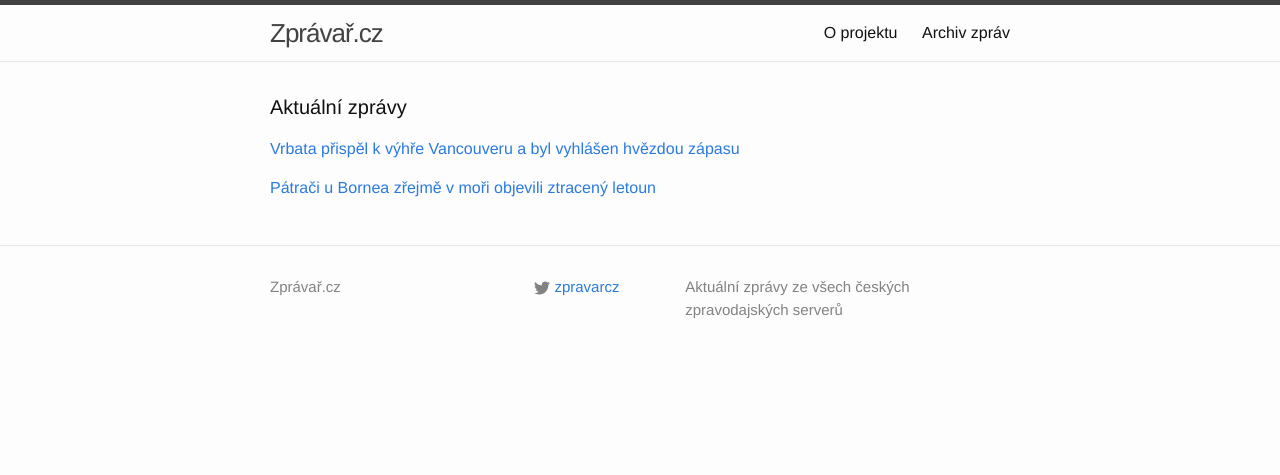
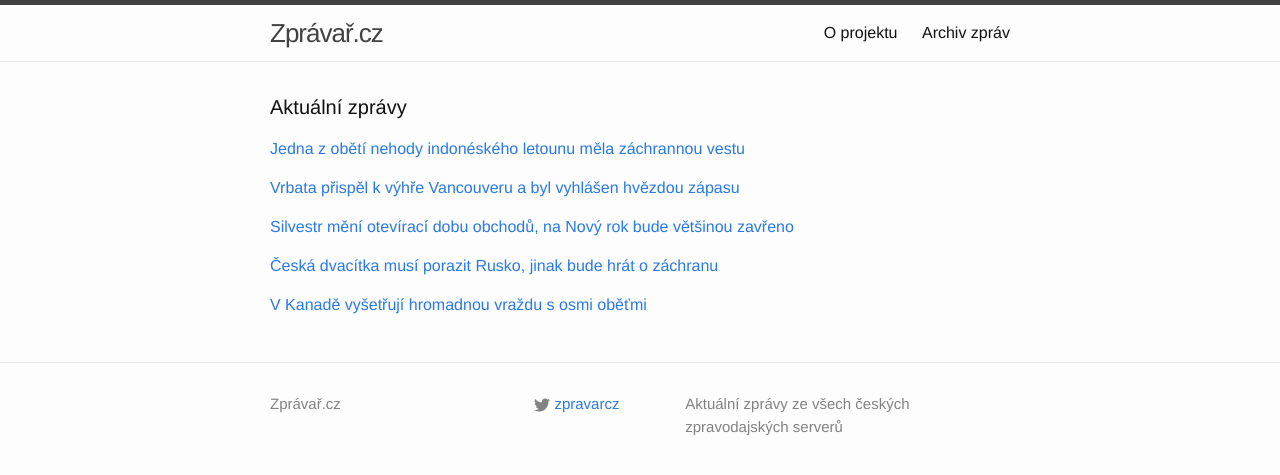
Before and after one commit to adliska/zpravar, a Jekyll site: the page built from index.html, in a window 1280 px wide. Shown: the top 475 px of the page. Built offline with Jekyll 4.4.1, drawn with Linux system fonts in a browser that asks for light colours.

Commit message:
zpravar news update

```diff
--- a/index.html
+++ b/index.html
@@ -5,8 +5,18 @@ layout: default
 <div class="home">
     <h1 class="page-heading">Aktuální zprávy</h1>
 
-<p><a href="javascript:;" onclick="toggle_visibility('zpravy0')">Vrbata přispěl k výhře Vancouveru a byl vyhlášen hvězdou zápasu</a></p>
+<p><a href="javascript:;" onclick="toggle_visibility('zpravy0')">Jedna z obětí nehody indonéského letounu měla záchrannou vestu</a></p>
 <div id="zpravy0" style="display:none">
+<ul>
+<li><a href=http://www.ceskatelevize.cz/ct24/svet/296824-jedna-z-obeti-nehody-indoneskeho-letounu-mela-zachrannou-vestu/>Jedna z obětí nehody indonéského letounu měla záchrannou vestu - www.ceskatelevize.cz</a></li>
+<li><a href=http://www.lidovky.cz/pri-patrani-po-vraku-indoneskeho-letadla-bylo-vyloveno-sest-tel-p84-/zpravy-svet.aspx?c=A141231_082525_ln_zahranici_sho>Záchranáři loví mrtvoly. Sonary hlásí velký temný objekt pod hladinou  - www.lidovky.cz</a></li>
+<li><a href=http://zpravy.idnes.cz/patraci-u-bornea-zrejme-v-mori-objevili-ztraceny-letoun-pjb-/zahranicni.aspx?c=A141231_074314_zahranicni_jj>Pátrači u Bornea zřejmě v moři objevili ztracený letoun - zpravy.idnes.cz</a></li>
+<li><a href=http://www.novinky.cz/zahranicni/svet/357523-v-hloubce-50-metru-pod-hladinou-more-nasli-zachranari-velky-objekt-zrejme-zriceny-letoun.html>V hloubce 50 metrů pod hladinou moře našli záchranáři velký objekt, zřejmě zřícený letoun - www.novinky.cz</a></li>
+<li><a href=http://zpravy.aktualne.cz/zahranici/pri-patrani-po-vraku-indoneskeho-letadla-vyloveno-sest-tel/r~23ee6b5a90b611e4a10c0025900fea04/>Při pátrání po vraku indonéského letadla vyloveno šest těl - zpravy.aktualne.cz</a></li>
+<li><a href=http://www.ceskenoviny.cz/zpravy/zpravy/pri-patrani-po-vraku-indoneskeho-letadla-bylo-vyloveno-sest-tel/1163735>Při pátrání po vraku indonéského letadla bylo vyloveno šest těl - www.ceskenoviny.cz</a></li>
+</ul>
+</div><p><a href="javascript:;" onclick="toggle_visibility('zpravy1')">Vrbata přispěl k výhře Vancouveru a byl vyhlášen hvězdou zápasu</a></p>
+<div id="zpravy1" style="display:none">
 <ul>
 <li><a href=http://www.denik.cz/hokej/vrbata-prispel-k-vyhre-vancouveru-a-byl-vyhlasen-hvezdou-zapasu-20141231.html>Vrbata přispěl k výhře Vancouveru a byl vyhlášen hvězdou zápasu - www.denik.cz</a></li>
 <li><a href=http://www.rozhlas.cz/_zprava/vrbata-prispel-golem-k-vyhre-vancouveru-a-byl-vyhlasen-hvezdou-zapasu--1438120>Vrbata přispěl gólem k výhře Vancouveru a byl vyhlášen hvězdou zápasu - www.rozhlas.cz</a></li>
@@ -14,12 +24,25 @@ layout: default
 <li><a href=http://hokej.idnes.cz/vrbata-golem-zpecetil-vyhru-vancouveru-f0m-/nhl.aspx?c=A141231_072002_nhl_Mkr>Vrbata gólem zpečetil výhru Vancouveru nad San Jose - hokej.idnes.cz</a></li>
 <li><a href=http://www.sportovninoviny.cz/zpravy/vrbata-prispel-k-vyhre-vancouveru-a-byl-vyhlasen-hvezdou-zapasu/1163748>Vrbata přispěl k výhře Vancouveru a byl vyhlášen hvězdou zápasu - www.sportovninoviny.cz</a></li>
 </ul>
-</div><p><a href="javascript:;" onclick="toggle_visibility('zpravy1')">Pátrači u Bornea zřejmě v moři objevili ztracený letoun</a></p>
-<div id="zpravy1" style="display:none">
+</div><p><a href="javascript:;" onclick="toggle_visibility('zpravy2')">Silvestr mění otevírací dobu obchodů, na Nový rok bude většinou zavřeno</a></p>
+<div id="zpravy2" style="display:none">
 <ul>
-<li><a href=http://zpravy.idnes.cz/patraci-u-bornea-zrejme-v-mori-objevili-ztraceny-letoun-pjb-/zahranicni.aspx?c=A141231_074314_zahranicni_jj>Pátrači u Bornea zřejmě v moři objevili ztracený letoun - zpravy.idnes.cz</a></li>
-<li><a href=http://www.novinky.cz/zahranicni/svet/357523-v-hloubce-50-metru-pod-hladinou-more-nasli-zachranari-velky-objekt-zrejme-zriceny-letoun.html>V hloubce 50 metrů pod hladinou moře našli záchranáři velký objekt, zřejmě zřícený letoun - www.novinky.cz</a></li>
-<li><a href=http://zpravy.aktualne.cz/zahranici/pri-patrani-po-vraku-indoneskeho-letadla-vyloveno-sest-tel/r~23ee6b5a90b611e4a10c0025900fea04/>Při pátrání po vraku indonéského letadla vyloveno šest těl - zpravy.aktualne.cz</a></li>
-<li><a href=http://www.ceskenoviny.cz/zpravy/zpravy/pri-patrani-po-vraku-indoneskeho-letadla-bylo-vyloveno-sest-tel/1163735>Při pátrání po vraku indonéského letadla bylo vyloveno šest těl - www.ceskenoviny.cz</a></li>
+<li><a href=http://www.rozhlas.cz/_zprava/silvestr-meni-oteviraci-dobu-obchodu-na-novy-rok-bude-vetsinou-zavreno--1438130>Silvestr mění otevírací dobu obchodů, na Nový rok bude většinou zavřeno - www.rozhlas.cz</a></li>
+<li><a href=http://zpravy.aktualne.cz/ekonomika/ceska-ekonomika/obchody-zavrou-na-silvestra-driv-na-novy-rok-budou-zavrene/r~21d6b1b890b811e4833a0025900fea04/>Obchody zavřou na Silvestra dřív, na Nový rok budou zavřené - zpravy.aktualne.cz</a></li>
+<li><a href=http://www.financninoviny.cz/zpravodajstvi/zpravy/obchody-dnes-zavrou-driv-na-novy-rok-zustanou-zavrene/1163739>Obchody dnes zavřou dřív, na Nový rok zůstanou zavřené - www.financninoviny.cz</a></li>
+</ul>
+</div><p><a href="javascript:;" onclick="toggle_visibility('zpravy3')">Česká dvacítka musí porazit Rusko, jinak bude hrát o záchranu</a></p>
+<div id="zpravy3" style="display:none">
+<ul>
+<li><a href=http://www.denik.cz/hokej/ceska-dvacitka-musi-porazit-rusko-jinak-bude-hrat-o-zachranu-20141231.html>Česká dvacítka musí porazit Rusko, jinak bude hrát o záchranu - www.denik.cz</a></li>
+<li><a href=http://hokej.idnes.cz/mistrovstvi-sveta-hokejistu-do-20-let-v-kanade-dansko-svycarsko-pvw-/reprezentace.aspx?c=A141231_073335_reprezentace_ten>Švýcaři jim nepomohli, čeští junioři musí k postupu vyhrát nad Ruskem - hokej.idnes.cz</a></li>
+<li><a href=http://www.sportovninoviny.cz/zpravy/ceska-dvacitka-musi-porazit-rusko-jinak-bude-hrat-o-zachranu/1163731>Česká dvacítka musí porazit Rusko, jinak bude hrát o záchranu - www.sportovninoviny.cz</a></li>
+</ul>
+</div><p><a href="javascript:;" onclick="toggle_visibility('zpravy4')">V Kanadě vyšetřují hromadnou vraždu s osmi oběťmi</a></p>
+<div id="zpravy4" style="display:none">
+<ul>
+<li><a href=http://www.denik.cz/z_domova/v-kanade-vysetruji-hromadnou-vrazdu-s-osmi-obetmi-20141231.html>V Kanadě vyšetřují hromadnou vraždu s osmi oběťmi - www.denik.cz</a></li>
+<li><a href=http://zpravy.idnes.cz/masova-vrazda-v-kanade-062-/zahranicni.aspx?c=A141231_075253_zahranicni_jj>Vrah v Kanadě zabil osm lidí i sám sebe, mezi oběťmi jsou dvě děti - zpravy.idnes.cz</a></li>
+<li><a href=http://www.ceskenoviny.cz/zpravy/zpravy/kanadska-policie-vysetruje-hromadnou-vrazdu-s-osmi-obetmi/1163729>Kanadská policie vyšetřuje hromadnou vraždu s osmi oběťmi - www.ceskenoviny.cz</a></li>
 </ul>
 </div></div>
```
